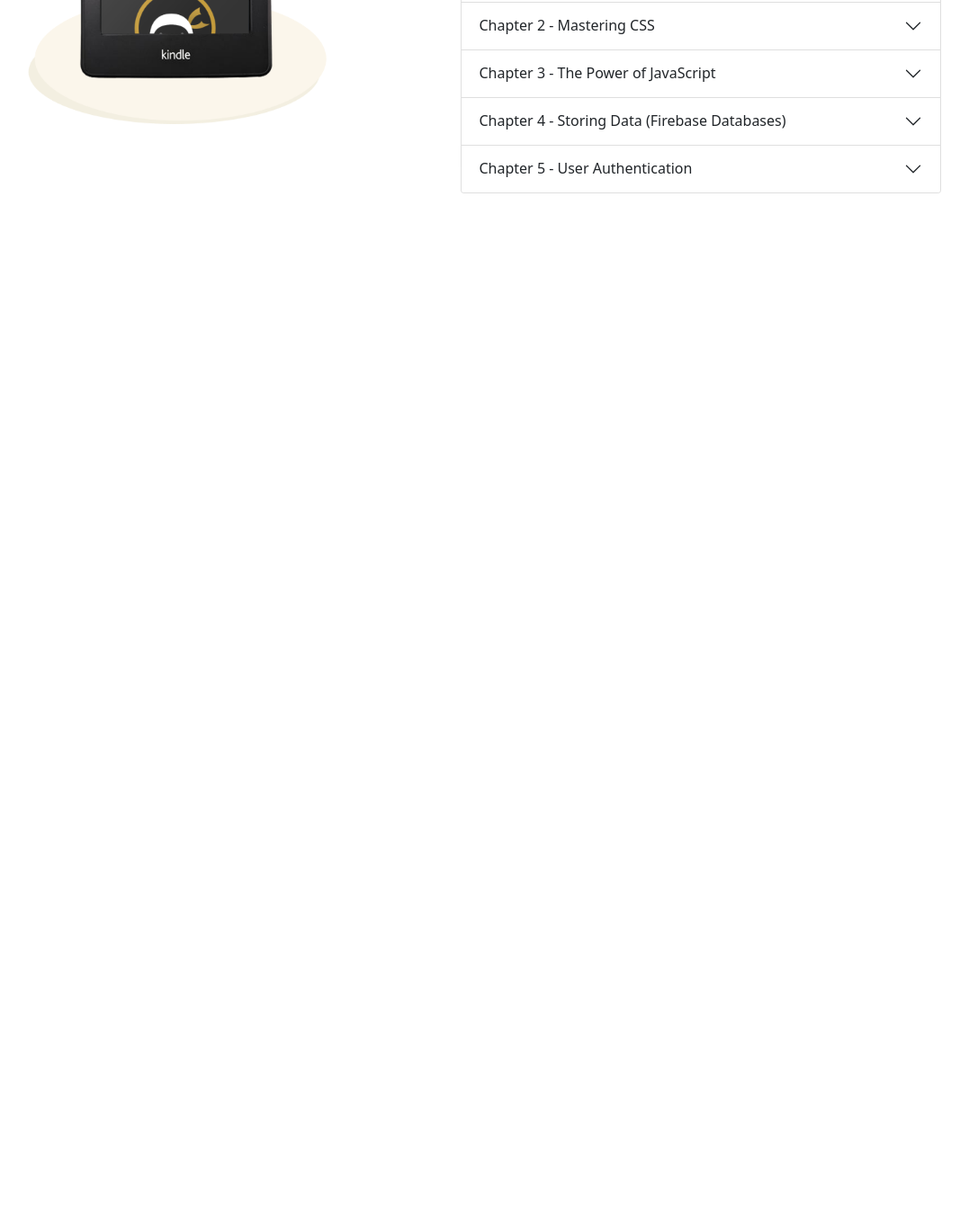
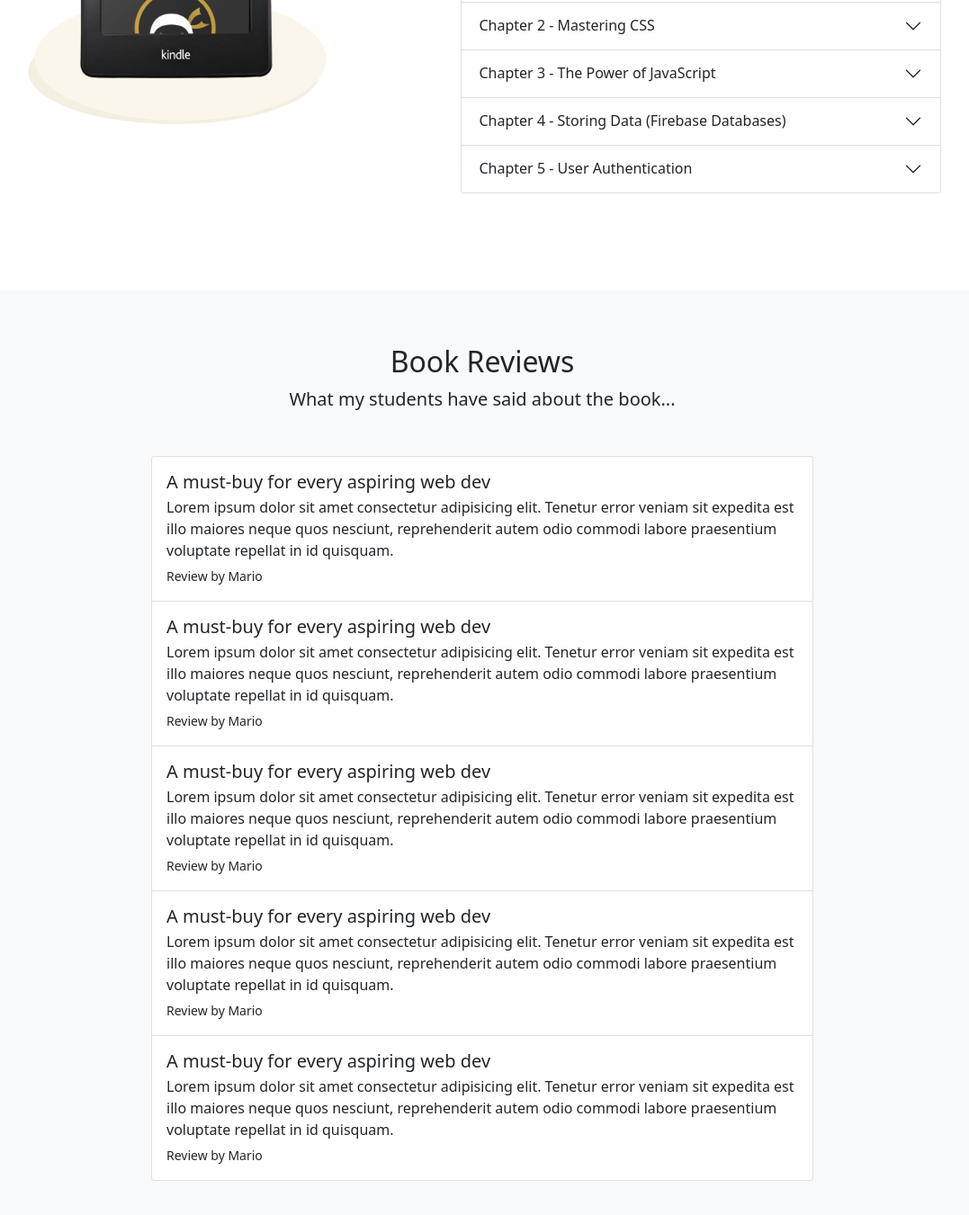
Before and after one commit to NegarSal/Book, a plain HTML site: page index.html in a window 1280 px wide. Shown: the part 2101-3452 px from the top of the page at 90% size, without its empty margins (104-1181 px from the left). Before the commit the page ends 2424 px from the top, so only its background shows below. Drawn offline with nearby package versions, Linux system fonts and the light colour scheme.

Commit message:
adding reviews list

```diff
--- a/index.html
+++ b/index.html
@@ -245,6 +245,56 @@
         </div>
     </section>
     <!-- reviews list -->
+    <section id="reviews" class="bg-light">
+        <div class="container-lg">
+            <div class="text-center">
+                <h2>Book Reviews</h2>
+                <p class="lead">What my students have said about the book...</p>
+            </div>
+
+            <div class="row justify-content-center my-5">
+                <div class="col-lg-8">
+                    <div class="list-group">
+                        <div class="list-group-item py-3">
+                            <h5 class="mb-1">A must-buy for every aspiring web dev</h5>
+                            <p class="mb-1">Lorem ipsum dolor sit amet consectetur adipisicing elit. Tenetur error
+                                veniam sit expedita est illo maiores neque quos nesciunt, reprehenderit autem odio
+                                commodi labore praesentium voluptate repellat in id quisquam.</p>
+                            <small>Review by Mario</small>
+                        </div>
+                        <div class="list-group-item py-3">
+                            <h5 class="mb-1">A must-buy for every aspiring web dev</h5>
+                            <p class="mb-1">Lorem ipsum dolor sit amet consectetur adipisicing elit. Tenetur error
+                                veniam sit expedita est illo maiores neque quos nesciunt, reprehenderit autem odio
+                                commodi labore praesentium voluptate repellat in id quisquam.</p>
+                            <small>Review by Mario</small>
+                        </div>
+                        <div class="list-group-item py-3">
+                            <h5 class="mb-1">A must-buy for every aspiring web dev</h5>
+                            <p class="mb-1">Lorem ipsum dolor sit amet consectetur adipisicing elit. Tenetur error
+                                veniam sit expedita est illo maiores neque quos nesciunt, reprehenderit autem odio
+                                commodi labore praesentium voluptate repellat in id quisquam.</p>
+                            <small>Review by Mario</small>
+                        </div>
+                        <div class="list-group-item py-3">
+                            <h5 class="mb-1">A must-buy for every aspiring web dev</h5>
+                            <p class="mb-1">Lorem ipsum dolor sit amet consectetur adipisicing elit. Tenetur error
+                                veniam sit expedita est illo maiores neque quos nesciunt, reprehenderit autem odio
+                                commodi labore praesentium voluptate repellat in id quisquam.</p>
+                            <small>Review by Mario</small>
+                        </div>
+                        <div class="list-group-item py-3">
+                            <h5 class="mb-1">A must-buy for every aspiring web dev</h5>
+                            <p class="mb-1">Lorem ipsum dolor sit amet consectetur adipisicing elit. Tenetur error
+                                veniam sit expedita est illo maiores neque quos nesciunt, reprehenderit autem odio
+                                commodi labore praesentium voluptate repellat in id quisquam.</p>
+                            <small>Review by Mario</small>
+                        </div>
+                    </div>
+                </div>
+            </div>
+        </div>
+    </section>
 
     <script src="https://cdn.jsdelivr.net/npm/bootstrap@5.0.2/dist/js/bootstrap.bundle.min.js"
         integrity="sha384-MrcW6ZMFYlzcLA8Nl+NtUVF0sA7MsXsP1UyJoMp4YLEuNSfAP+JcXn/tWtIaxVXM"
```
